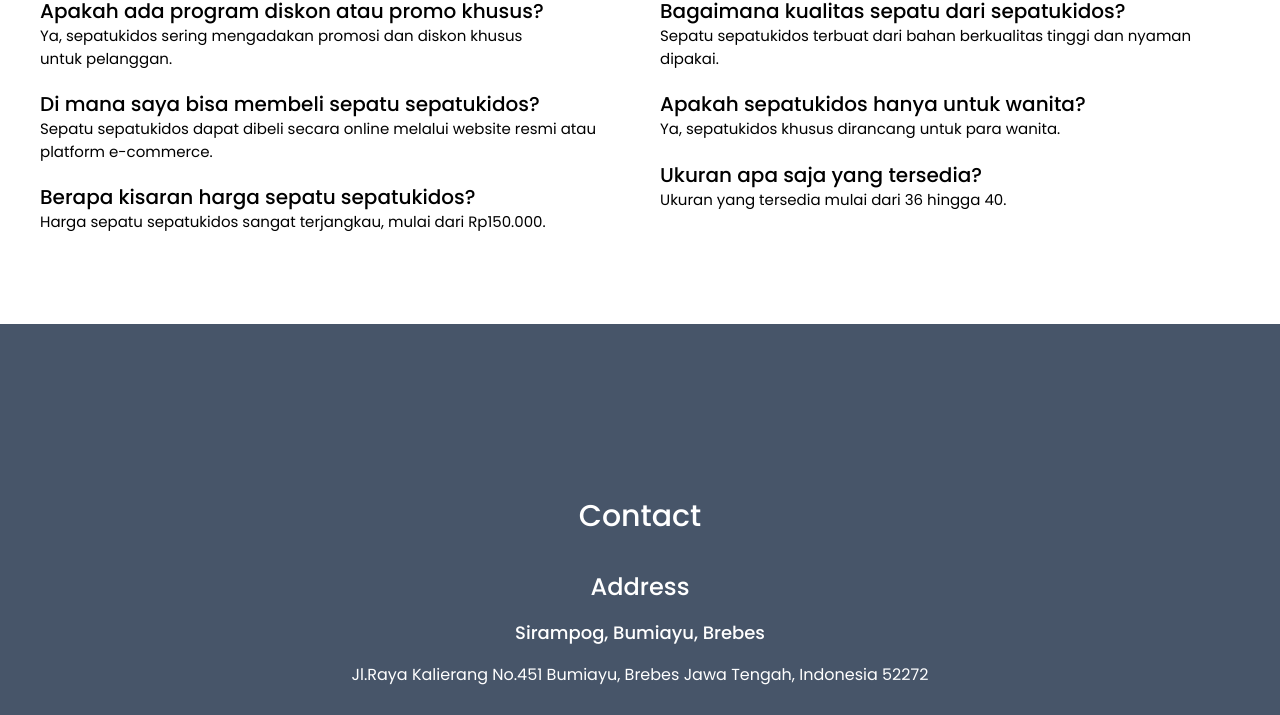
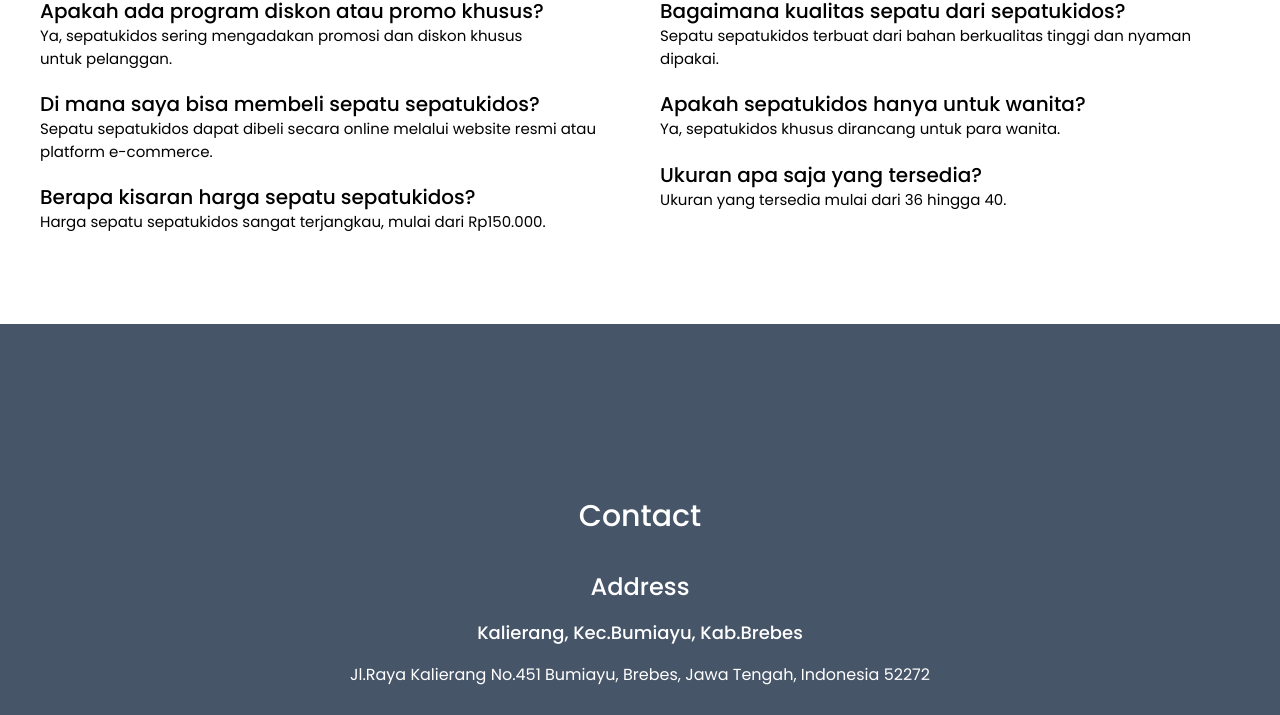
Before and after one commit to muafanajmizain/tugas-pemweb, a plain HTML site: page index.html in a window 1280 px wide. Shown: the part 5445-6160 px from the top of the page. Drawn offline with nearby package versions, Linux system fonts and the light colour scheme.

Commit message:
Ubah alamat & alamat jalan

```diff
--- a/index.html
+++ b/index.html
@@ -575,9 +575,9 @@
       <div class="flex flex-col justify-center items-center">
         <div class="text-center">
           <h5 data-aos="fade-up" class="font-medium text-2xl">Address</h5>
-          <h6 data-aos="fade-up" class="text-lg my-4 font-medium">Sirampog, Bumiayu, Brebes
+          <h6 data-aos="fade-up" class="text-lg my-4 font-medium">Kalierang, Kec.Bumiayu, Kab.Brebes
           </h6>
-          <p data-aos="fade-up">Jl.Raya Kalierang No.451 Bumiayu, Brebes Jawa Tengah, Indonesia 52272</p>
+          <p data-aos="fade-up">Jl.Raya Kalierang No.451 Bumiayu, Brebes, Jawa Tengah, Indonesia 52272</p>
         </div>
         <div data-aos="fade-up" class="social-media-contact flex flex-wrap px-15 md:px-0 items-center gap-x-[15px] mt-[30px]">
           <div class="instagram flex items-center gap-x-2">
```
